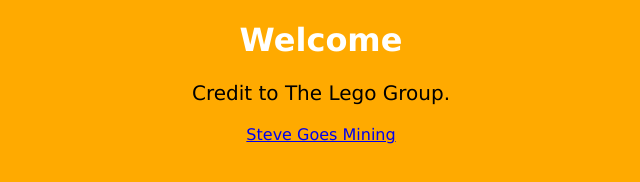
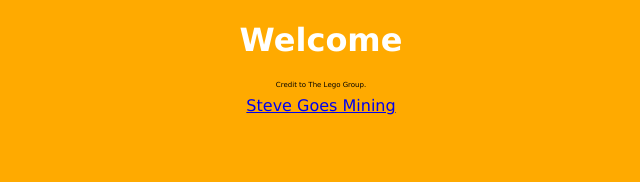
Before and after one commit to edward789121/edward789121.github.io, a plain HTML site: page MyLegoSets/index.html in a window 1280 px wide. Shown: the whole page, without its empty margins (319-959 px from the left). Drawn offline with Linux system fonts and the light colour scheme.

Commit message:
Update index.html

```diff
--- a/MyLegoSets/index.html
+++ b/MyLegoSets/index.html
@@ -9,7 +9,7 @@ body {
     font-family: verdana;
 }
 p {
-    font-size: 20px;
+    font-size: 7px;
     color: #000000
 }
 a {
@@ -20,7 +20,7 @@ a {
 <body>
 <center>
 <h1>Welcome</h1>
-    <p size=1>Credit to The Lego Group.</p>
+    <p>Credit to The Lego Group.</p>
 <a href='https://edward789121.github.io/MyLegoSets/SteveGoesMining'>Steve Goes Mining</a>
 </center>
 </body>
```
